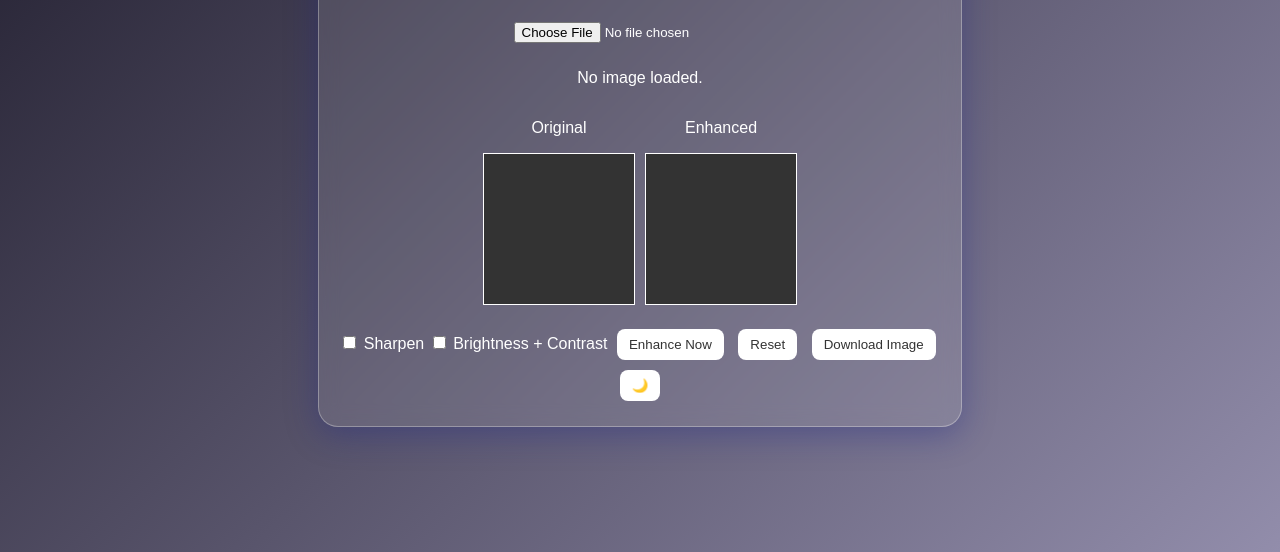
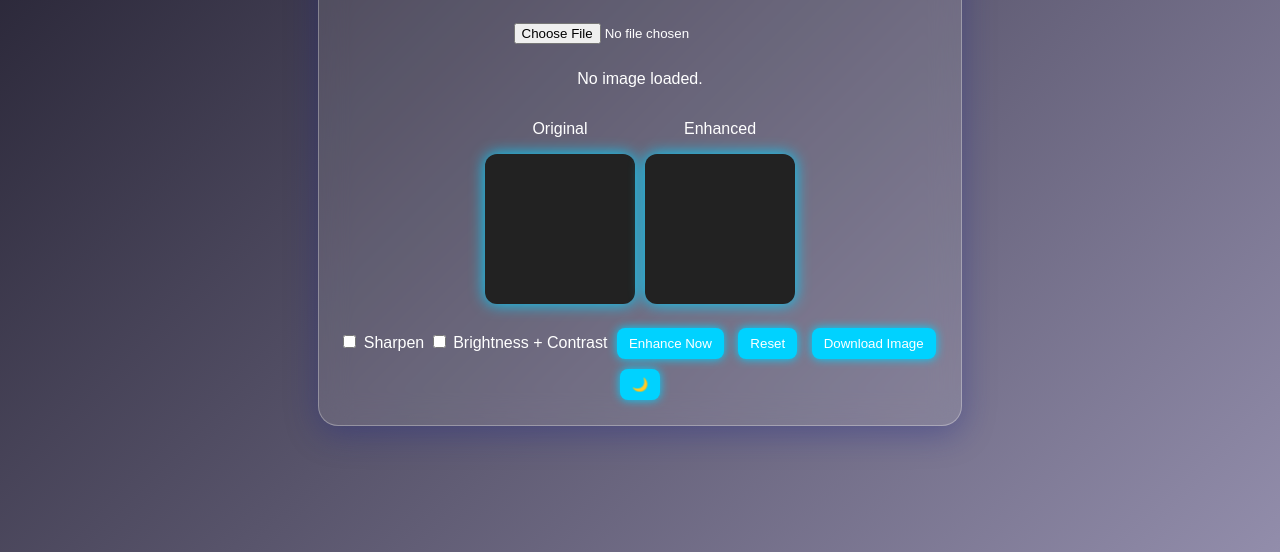
Before and after one commit to Sandipeyy/PhotoBoost, a plain HTML site: page index.html in a window 1280 px wide. Shown: the part 248-800 px from the top of the page. Drawn offline with nearby package versions, Linux system fonts and the light colour scheme.

Commit message:
Update style.css

```diff
--- a/style.css
+++ b/style.css
@@ -11,11 +11,11 @@ body {
   text-align: center;
   padding: 20px;
   border-radius: 20px;
-  box-shadow: 0 8px 32px 0 rgba(31, 38, 135, 0.37);
+  box-shadow: 0 8px 32px rgba(31, 38, 135, 0.37);
 }
 
 .glass {
-  backdrop-filter: blur(10px);
+  backdrop-filter: blur(15px);
   background: rgba(255, 255, 255, 0.1);
   border: 1px solid rgba(255, 255, 255, 0.3);
 }
@@ -30,8 +30,9 @@ input[type="file"] {
 
 canvas {
   width: 150px; height: 150px;
-  border: 1px solid #fff;
-  background: #333;
+  border-radius: 12px;
+  box-shadow: 0 0 15px #00d2ff;
+  background: #222;
 }
 
 .controls {
@@ -41,15 +42,21 @@ canvas {
 button {
   padding: 8px 12px; margin: 5px;
   border: none; border-radius: 8px;
-  cursor: pointer; background: #fff; color: #333;
+  cursor: pointer; background: #00d2ff; color: #fff;
+  box-shadow: 0 0 10px #00d2ff;
   transition: 0.3s;
 }
 
 button:hover {
-  background: #00d2ff; color: #fff;
+  background: #0088ff;
 }
 
 .dark {
   background: #111;
   color: #eee;
 }
+
+.dark .glass {
+  background: rgba(255, 255, 255, 0.05);
+  box-shadow: 0 8px 32px rgba(0, 0, 0, 0.5);
+}
```
